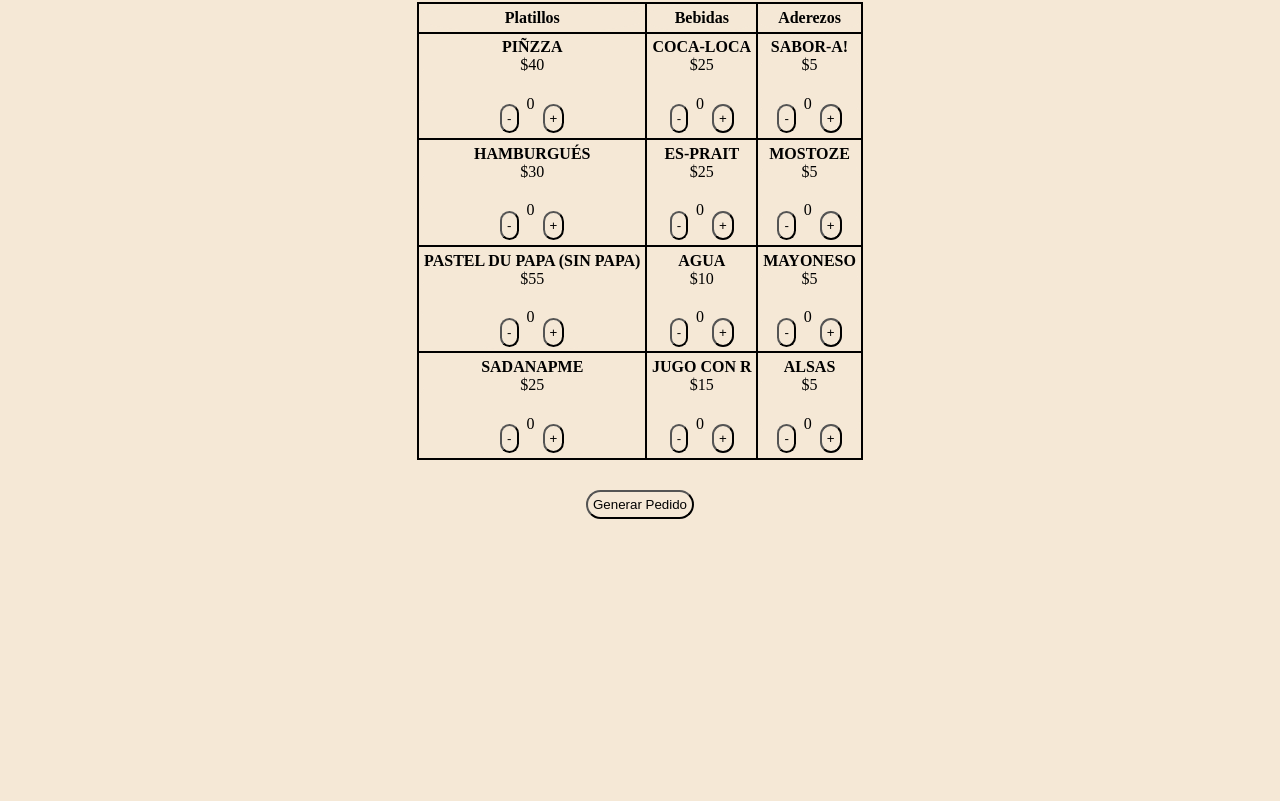
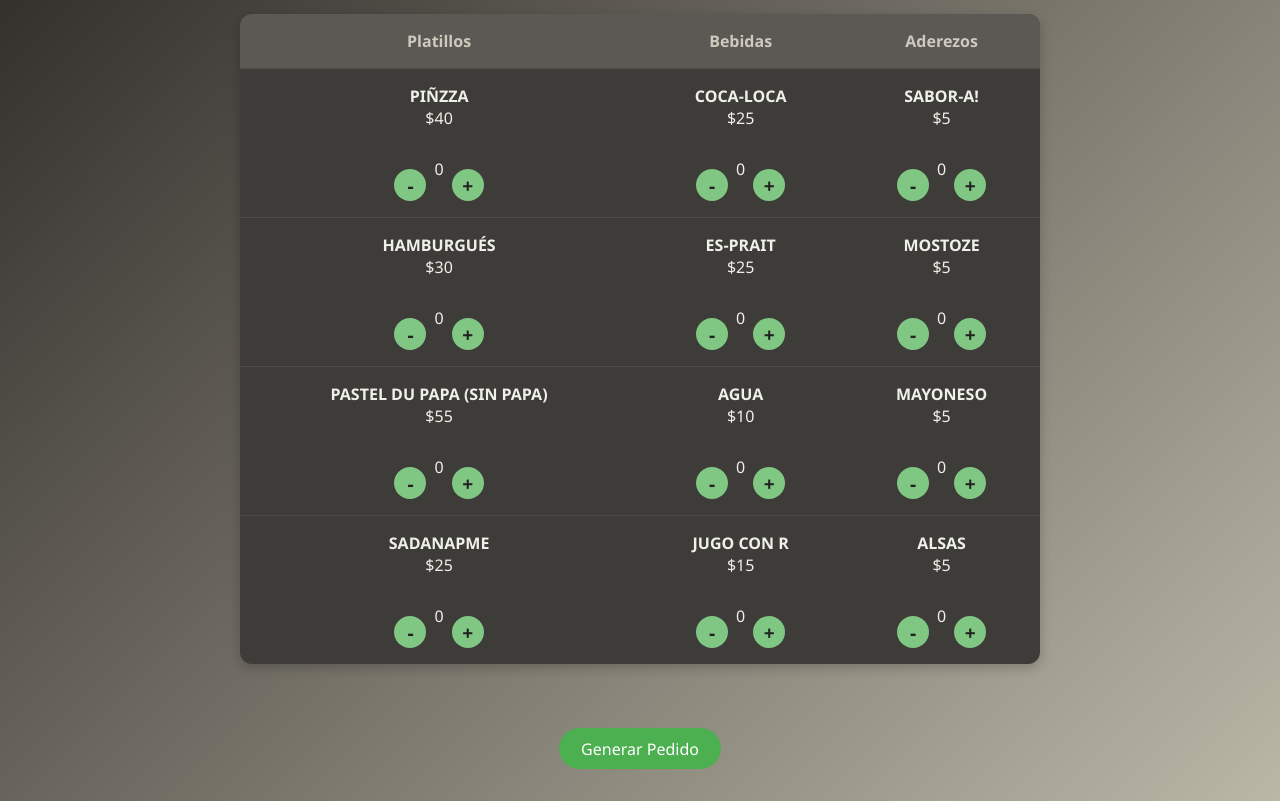
Before and after one commit to franfer98/CH-Entregable, a plain HTML site: page index.html in a window 1280 px wide. Shown: the part 85-886 px from the top of the page. Before the commit the page ends 800 px from the top, so only its background shows below. Drawn offline with Linux system fonts and the light colour scheme.

Commit message:
Versión entregable

```diff
--- a/CSS/style.css
+++ b/CSS/style.css
@@ -1,42 +1,119 @@
 * {
     margin: 0;
     box-sizing: border-box;
+    font-family: 'Segoe UI', Tahoma, Geneva, Verdana, sans-serif;
+}
+
+body {
+    background: linear-gradient(135deg, #2e2b28, #bbb7a7);
+    color: #eae7dc;
+    padding: 2rem;
     text-align: center;
-    background-color: rgb(245, 232, 214);
+}
+
+h1 {
+    margin-bottom: 1.5rem;
+    font-size: 2rem;
+    font-weight: 600;
+    color: #d6cfc4;
 }
 
 table {
     border-collapse: collapse;
-    margin-left: auto;
-    margin-right: auto;
+    margin: 0 auto 2rem;
+    width: 85%;
+    max-width: 800px;
+    background-color: #3e3c38;
+    box-shadow: 0 4px 12px rgba(0, 0, 0, 0.2);
+    border-radius: 12px;
+    overflow: hidden;
+    color: #f0f0eb;
 }
 
-th, td {
-    padding: 0.3rem;
-    border: 2px solid black;
-    border-radius: 50%;
+th {
+    background-color: #5a5953;
+    padding: 1rem;
+    font-weight: 600;
+    font-size: 1rem;
+    color: #cfc9be;
 }
-h1{
-    margin-top: 30px;
-    margin-bottom: 20px;
+
+td {
+    padding: 1rem;
+    border-top: 1px solid #4d4c48;
 }
 
 button {
-    margin-top: 30px;
-    padding: 5px;
-    border-radius: 25dvb;
+    padding: 0.6rem 1.4rem;
+    margin-top: 2rem;
+    font-size: 1rem;
+    border: none;
+    border-radius: 30px;
+    background-color: #4caf50;
+    color: #fff;
+    cursor: pointer;
+    transition: background-color 0.3s ease, transform 0.2s ease;
+}
+
+button:hover {
+    background-color: #3e8e41;
+    transform: scale(1.05);
 }
 
 #factura {
-    margin-top: 20px;
-    padding: 10px;
-    border: 2px solid black;
-    border-radius: 8px;
+    margin: 2rem auto;
+    padding: 1.5rem;
+    max-width: 600px;
+    background-color: #2f2e2b;
+    border-left: 4px solid #4caf50;
+    border-radius: 10px;
+    box-shadow: 0 4px 10px rgba(0, 0, 0, 0.3);
+    text-align: left;
+    color: #ddd;
 }
 
-.contador{
+#factura h2 {
+    margin-bottom: 1rem;
+    color: #81c784;
+}
+
+#factura ul {
+    list-style: none;
+    padding: 0;
+    margin-bottom: 1rem;
+}
+
+#factura li {
+    padding: 0.3rem 0;
+    border-bottom: 1px solid #44423f;
+}
+
+.contador {
     display: flex;
     justify-content: center;
     align-items: center;
     gap: 0.5rem;
+    margin-top: 0.5rem;
 }
+
+.contador button {
+    background-color: #81c784;
+    border-radius: 50%;
+    width: 32px;
+    height: 32px;
+    font-size: 1.2rem;
+    padding: 0;
+    color: #222;
+    font-weight: bold;
+    transition: background-color 0.3s ease, transform 0.2s ease;
+}
+
+.contador button:hover {
+    background-color: #66bb6a;
+    transform: scale(1.1);
+}
+
+#app {
+    max-width: 1000px;
+    margin: 0 auto;
+}
```
Also changed, not shown: 1 other file.
